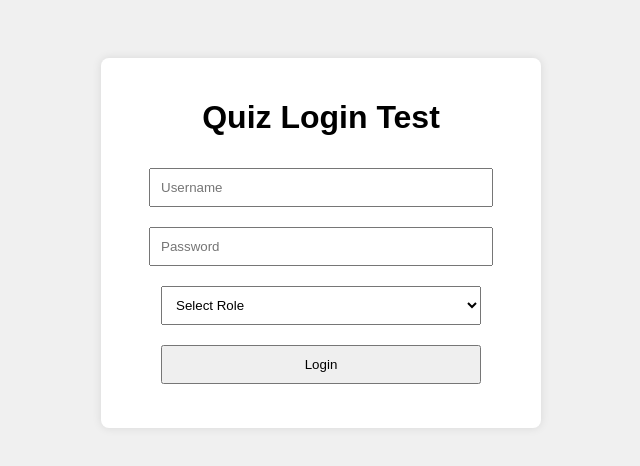
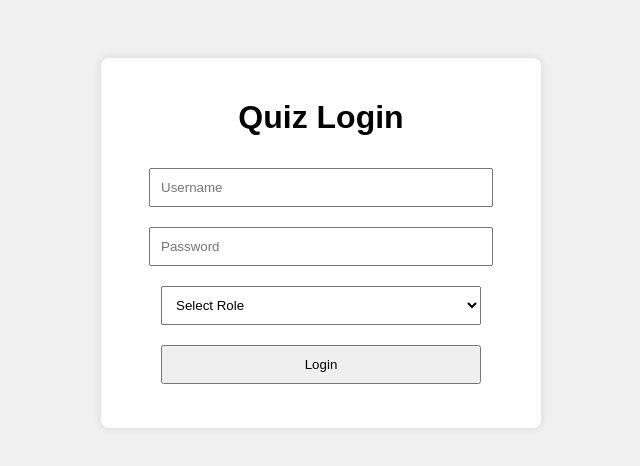
Before and after one commit to KattaJayaSaiRam/CI-CD-WebApp-AutoDeploy, a website: page Quiz App/index.html in a window 1280 px wide. Shown: the whole page, without its empty margins (319-959 px from the left). Drawn offline with Linux system fonts and the light colour scheme.

Commit message:
Final App

```diff
--- a/Quiz App/index.html
+++ b/Quiz App/index.html
@@ -6,7 +6,7 @@
 </head>
 <body>
   <div class="container">
-    <h1>Quiz Login Test</h1>
+    <h1>Quiz Login</h1>
     <form id="login-form">
       <input type="text" id="username" placeholder="Username" required><br>
       <input type="password" id="password" placeholder="Password" required><br>
```
